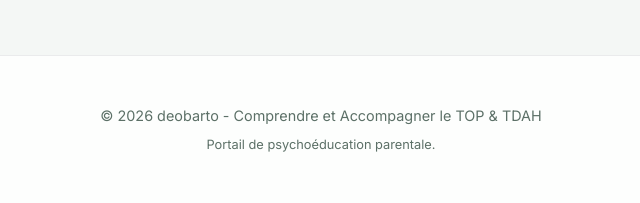
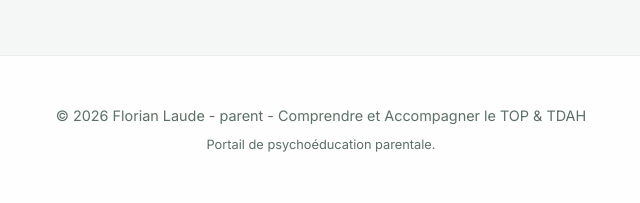
Before and after one commit to deobarto-cmyk/toptdahdeobarto, a PHP site: page /index.php in a window 1280 px wide. Shown: the part 2588-2791 px from the top of the page, without its empty margins (319-959 px from the left). Run offline with PHP 8.4, Linux system fonts and the light colour scheme.

Commit message:
chore: remplacer la signature deobarto par Florian Laude - parent

```diff
--- a/includes/footer.php
+++ b/includes/footer.php
@@ -4,7 +4,7 @@
 
   <!-- Footer -->
   <footer>
-    <p>© 2026 deobarto - <?php echo $lang === 'en' ? 'Understanding & Supporting ODD & ADHD' : ($lang === 'ro' ? 'Înțelegerea și Ghidarea TOP & TDAH' : 'Comprendre et Accompagner le TOP & TDAH'); ?></p>
+    <p>© 2026 Florian Laude - parent - <?php echo $lang === 'en' ? 'Understanding & Supporting ODD & ADHD' : ($lang === 'ro' ? 'Înțelegerea și Ghidarea TOP & TDAH' : 'Comprendre et Accompagner le TOP & TDAH'); ?></p>
     <?php if (isset($footer_subtitle) && $footer_subtitle !== ''): ?>
       <p style="margin-top: 0.5rem; font-size: 0.8rem; color: var(--text-dark);"><?php echo $footer_subtitle; ?></p>
     <?php endif; ?>
--- a/includes/head.php
+++ b/includes/head.php
@@ -21,7 +21,7 @@ if ($lang === 'en') {
     $ogLocale = 'ro_RO';
 }
 
-$defaultTitle = "Portail d'Accompagnement TOP & TDAH | deobarto";
+$defaultTitle = "Portail d'Accompagnement TOP & TDAH | Florian Laude";
 $defaultDesc = "Portail de psychoéducation pour le Trouble Oppositionnel avec Provocation (TOP) et le TDAH. Conseils, stratégies et forum d'échange.";
 
 $title = isset($page_title) ? $page_title : $defaultTitle;
--- a/includes/header.php
+++ b/includes/header.php
@@ -36,7 +36,7 @@
       </button>
     </div>
 
-    <a href="/" class="header-logo-wrap"><img src="/assets/images/logo.png" alt="Logo deobarto" class="header-logo"></a>
+    <a href="/" class="header-logo-wrap"><img src="/assets/images/logo.png" alt="Logo TOP & TDAH" class="header-logo"></a>
     <div class="header-content">
       <div class="header-tag"><?php echo isset($header_tag) ? $header_tag : ''; ?></div>
       <h1 class="main-title"><?php echo isset($header_title) ? $header_title : ''; ?></h1>
--- a/index.php
+++ b/index.php
@@ -2,7 +2,7 @@
 include_once 'includes/lang.php';
 
 if ($lang === 'en') {
-    $page_title = "ODD & ADHD Support Portal | deobarto";
+    $page_title = "ODD & ADHD Support Portal | Florian Laude";
     $page_description = "Parental support portal for Oppositional Defiant Disorder (ODD) and ADHD. Psychoeducation tools and strategies.";
     $current_page = "index";
     $header_tag = "Psychoeducation Portal";
@@ -10,7 +10,7 @@ if ($lang === 'en') {
     $header_subtitle = "A resource space to understand, decode, and defuse everyday conflicts.";
     $footer_subtitle = "Parental psychoeducation portal.";
 } elseif ($lang === 'ro') {
-    $page_title = "Portal de Suport TOP & TDAH | deobarto";
+    $page_title = "Portal de Suport TOP & TDAH | Florian Laude";
     $page_description = "Portal de suport parental pentru Tulburarea de Opoziție și Provocare (TOP) și TDAH. Instrumente de psihoeducație și strategii.";
     $current_page = "index";
     $header_tag = "Portal de Psihoeducație";
@@ -18,7 +18,7 @@ if ($lang === 'en') {
     $header_subtitle = "Un spațiu de resurse pentru a înțelege, decoda și dezamorsa conflictele de zi cu zi.";
     $footer_subtitle = "Portal de psihoeducație parentală.";
 } else {
-    $page_title = "Portail d'Accompagnement TOP & TDAH | deobarto";
+    $page_title = "Portail d'Accompagnement TOP & TDAH | Florian Laude";
     $page_description = "Portail d'accompagnement parental sur le Trouble Oppositionnel avec Provocation (TOP) et le TDAH. Outils de psychoéducation et stratégies.";
     $current_page = "index";
     $header_tag = "Portail de Psychoéducation";
```
